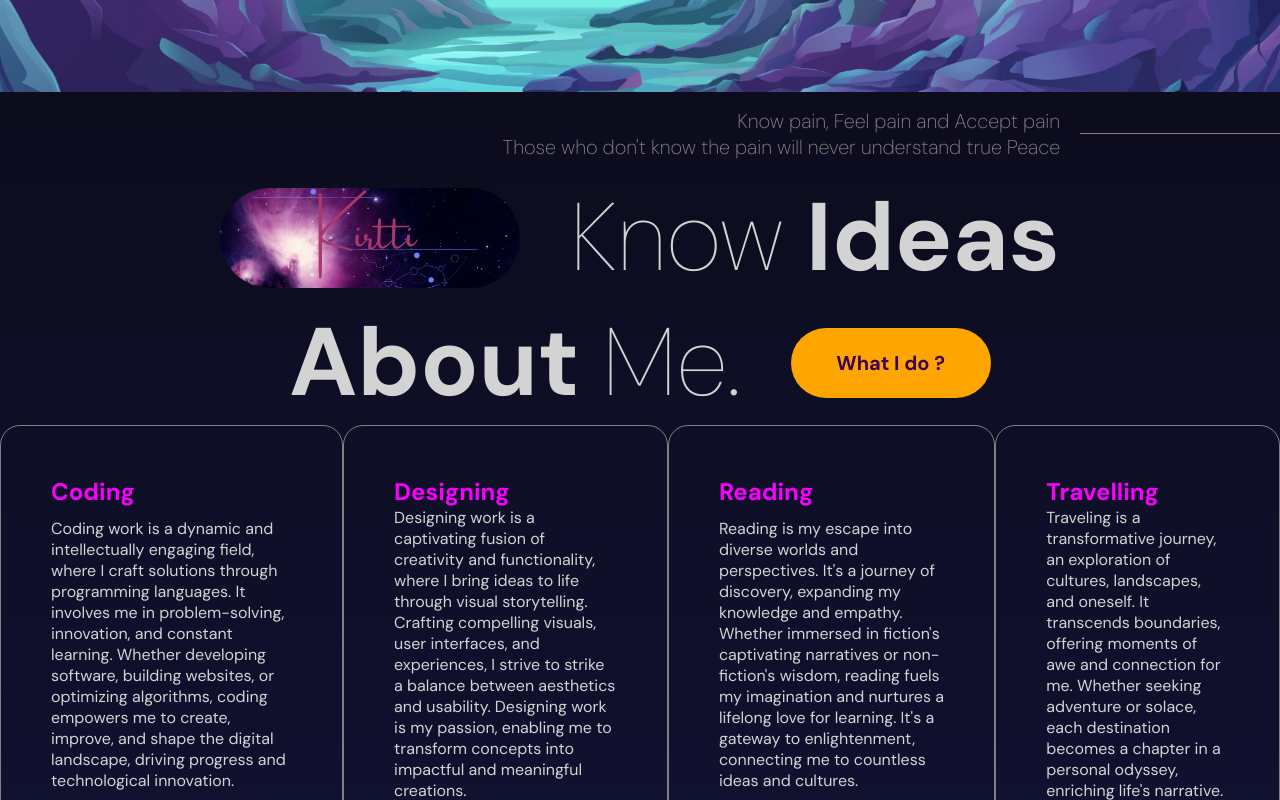
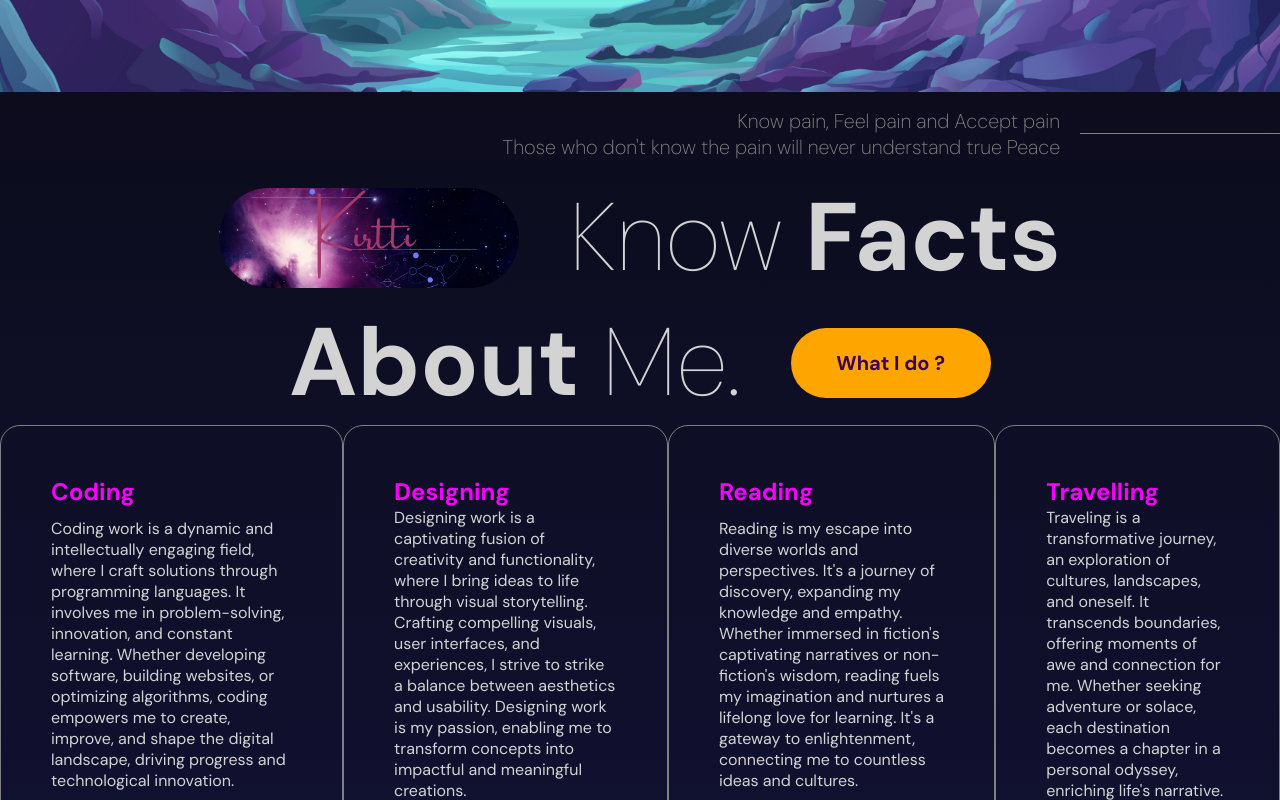
Before and after one commit to Kirttinath/portfolio-app, a React (Vite) app: page / in a window 1280 px wide. Shown: the part 1508-2308 px from the top of the page. Built offline with nearby package versions, Linux system fonts and the light colour scheme; a web font is replaced by a local one.

Commit message:
Changed the "Know Ideas" header to "Know Facts" and added a border-radius to the sidebar.

```diff
--- a/src/Components/Services/Projects.jsx
+++ b/src/Components/Services/Projects.jsx
@@ -42,7 +42,7 @@ const Services = () => {
       <motion.div className="titleContainer" variants={variants}>
         <div className="title">
             <img src="/ppl.png" alt="" />
-            <h1>Know <motion.b whileHover={{color:"orange"}}>Ideas</motion.b></h1>
+            <h1>Know <motion.b whileHover={{color:"orange"}}>Facts</motion.b></h1>
 
         </div>
         <div className="title">
--- a/src/Components/Sidebar/Sidebar.scss
+++ b/src/Components/Sidebar/Sidebar.scss
@@ -15,6 +15,7 @@
         left: 0;
         bottom: 0;
         width: 400px;
+        border-radius: 80px;
         background: rgb(209, 104, 231);
         @include mobile {
             width: 200px;
```
